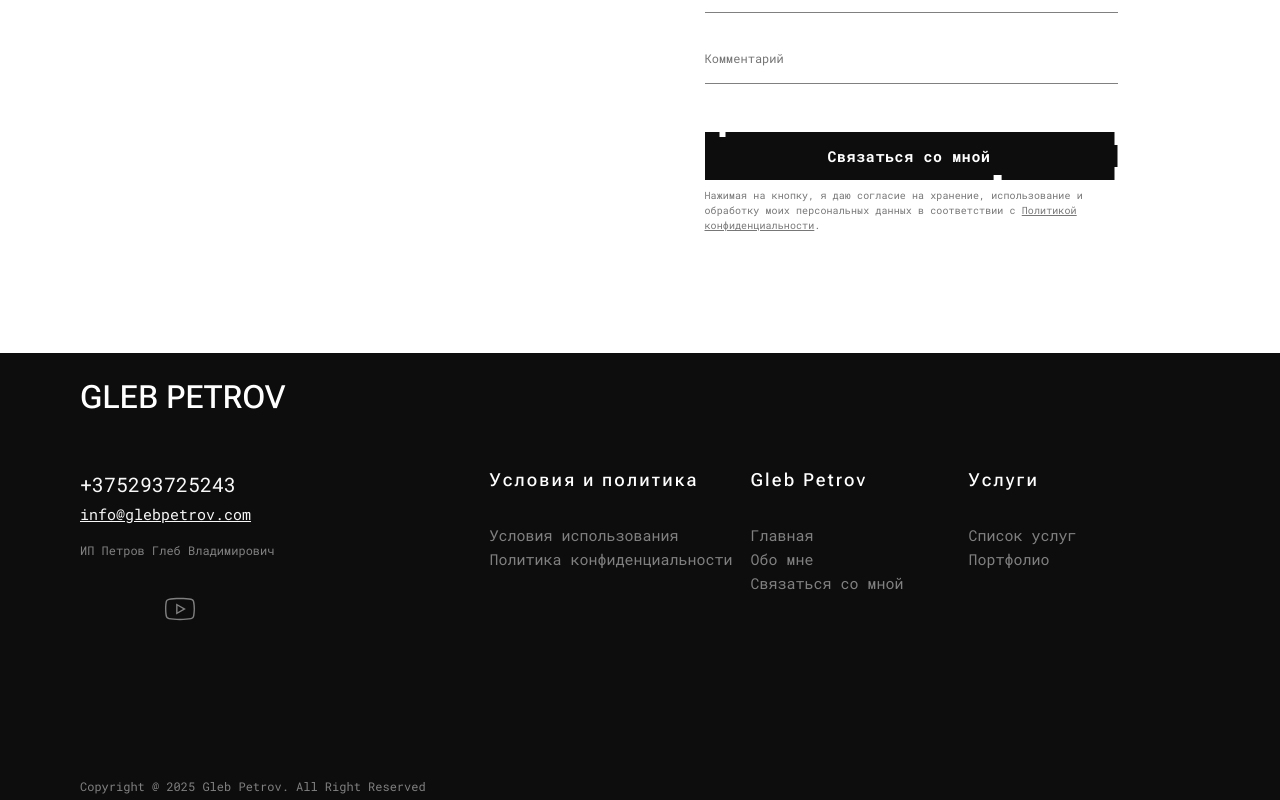
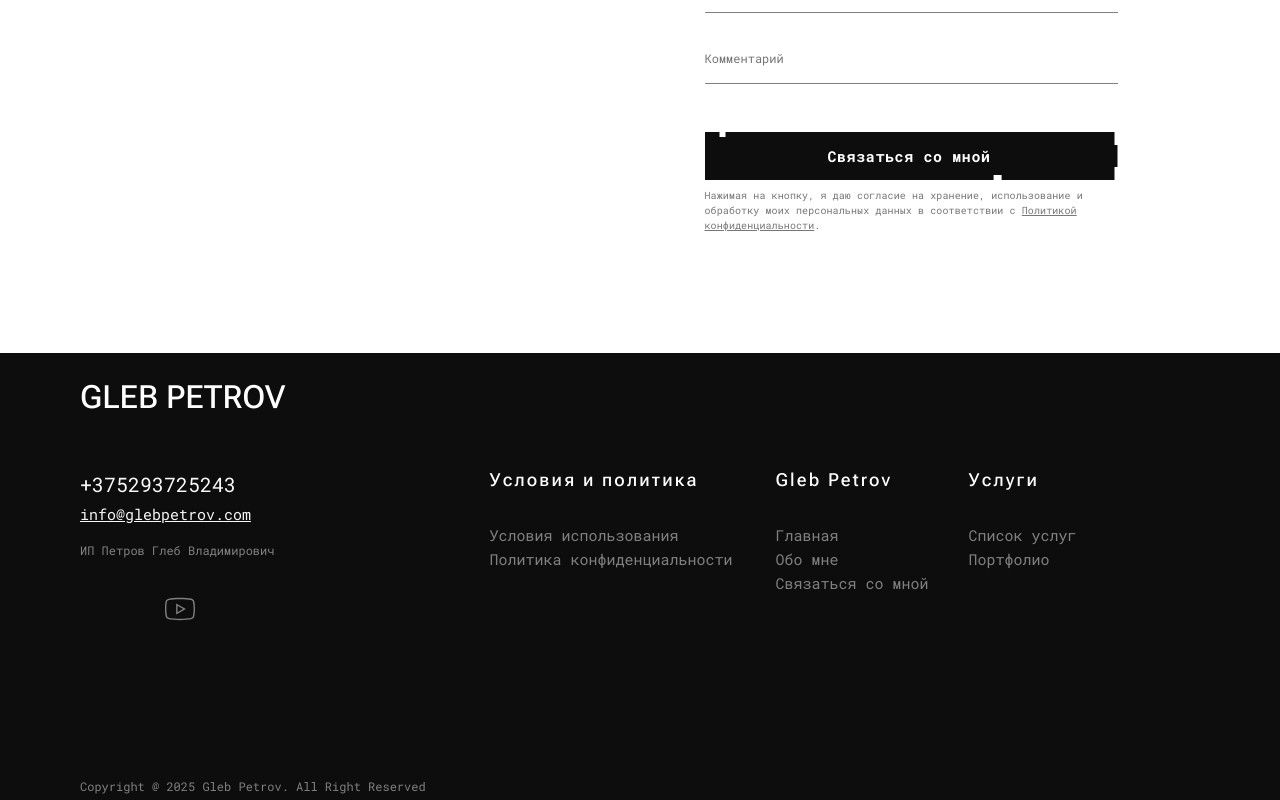
Before and after one commit to KseniaSafonova/producer, a Vue app: page / in a window 1280 px wide. Shown: the part 4263-5063 px from the top of the page. Built offline with nearby package versions, Linux system fonts and the light colour scheme.

Commit message:
отступ в футере

```diff
--- a/src/components/common/BlockFooter/section/FooterListBlock.vue
+++ b/src/components/common/BlockFooter/section/FooterListBlock.vue
@@ -89,6 +89,10 @@ export default {
   min-width: 200px;
 }
 
+.block-footer__list:nth-child(2) {
+  padding-left: 25px;
+}
+
 .block-footer__list-header {
   margin-bottom: 32px;
   color: var(--color-white);
```
